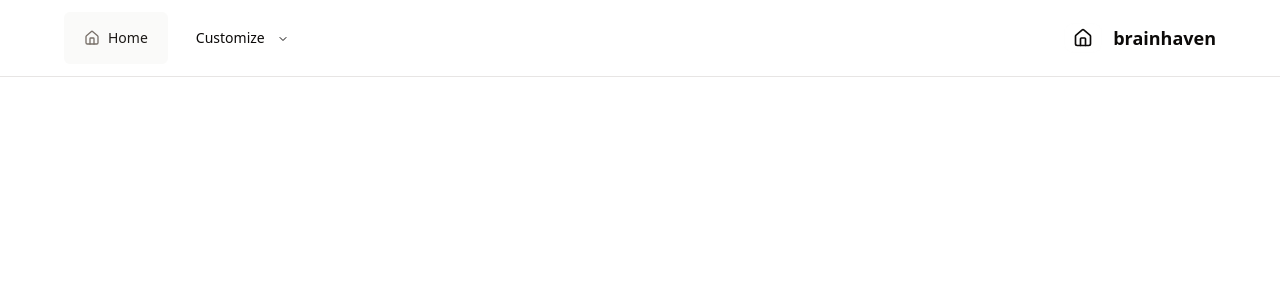
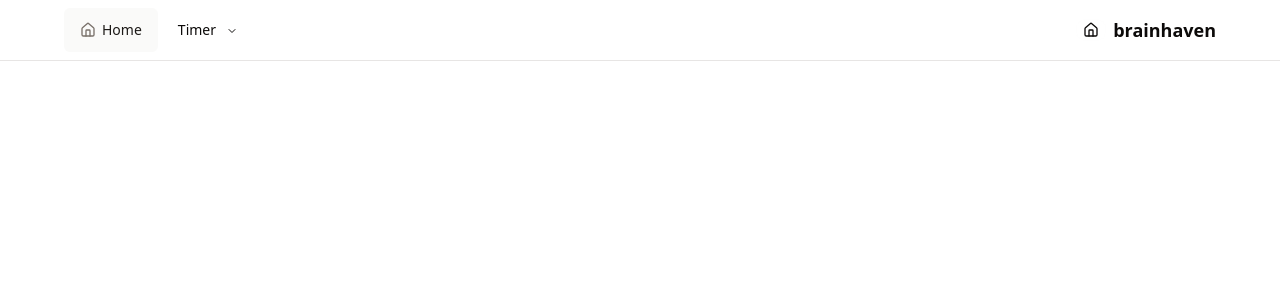
Before and after one commit to ishi-pishi/brainhaven, a React (Vite) app in the folder client/: page /timer in a window 1280 px wide. Shown: the top 300 px of the page. Built offline with nearby package versions, Linux system fonts and the light colour scheme.

Commit message:
Minor UI fixes

```diff
--- a/client/src/App.tsx
+++ b/client/src/App.tsx
@@ -2,9 +2,10 @@ import { BrowserRouter as Router, Routes, Route } from "react-router-dom";
 
 // Pages
 import { LandingPage } from "./pages/Landing/LandingPage";
+import { SignupPage } from "./pages/Landing/SignupPage";
+
 import { SettingsMenuPage } from "./pages/App/SettingsMenuPage"
 import { TimerPage } from "./pages/App/TimerPage"
-import { SignupPage } from "./pages/App/SignupPage";
 import { DashBoard } from "./pages/App/DashBoard";
 
 import { AppLayout } from "./components/Layout/AppLayout";
--- a/client/src/components/Layout/Navbar.tsx
+++ b/client/src/components/Layout/Navbar.tsx
@@ -1,4 +1,3 @@
-// components/Navbar.tsx
 import React from "react";
 import { NavLink } from "react-router-dom";
 
@@ -12,10 +11,6 @@ import {
   navigationMenuTriggerStyle,
 } from "@/components/ui/navigation-menu";
 import { ClockIcon, SettingsIcon, HomeIcon } from "lucide-react";
-
-/**
- *  Navbar for React Router.
- */
 
 function DropdownItem({
   to,
@@ -35,16 +30,16 @@ function DropdownItem({
           to={to}
           className={({ isActive }) =>
             [
-              "block rounded-md px-3 py-2 transition-all duration-200",
+              "block rounded-md px-2 py-1 transition-all duration-200",
               "hover:translate-y-0.5 focus:shadow-lg focus:outline-none",
               isActive ? "bg-muted/60 font-semibold" : "bg-transparent",
             ].join(" ")
           }
         >
-          <div className="flex items-start gap-3">
+          <div className="flex items-start gap-2">
             {Icon ? (
               <div className="mt-0.5">
-                <Icon className="h-5 w-5" />
+                <Icon className="h-4 w-4" />
               </div>
             ) : null}
             <div>
@@ -64,11 +59,11 @@ function DropdownItem({
 
 export function Navbar() {
   return (
-    <nav className="fixed top-0 left-0 w-full z-50 border-b bg-background/80 backdrop-blur-md px-6 py-3">
+    <nav className="fixed top-0 left-0 w-full z-50 border-b bg-background/80 backdrop-blur-md px-6 py-2">
       <div className="max-w-6xl mx-auto flex items-center justify-between">
         {/* LEFT: menu */}
         <NavigationMenu>
-          <NavigationMenuList className="flex items-center gap-4">
+          <NavigationMenuList className="flex items-center gap-3">
             <NavigationMenuItem>
               <NavigationMenuLink asChild>
                 <NavLink
@@ -81,7 +76,7 @@ export function Navbar() {
                       : " hover:bg-muted/10")
                   }
                 >
-                  <span className="inline-flex items-center gap-2 px-3 py-2 rounded-md">
+                  <span className="inline-flex items-center gap-1.5 px-2 py-1 rounded-md">
                     <HomeIcon className="h-4 w-4" />
                     Home
                   </span>
@@ -90,8 +85,8 @@ export function Navbar() {
             </NavigationMenuItem>
 
             <NavigationMenuItem>
-              <NavigationMenuTrigger className="inline-flex items-center gap-2 px-3 py-2 rounded-md">
-                Customize
+              <NavigationMenuTrigger className="inline-flex items-center gap-1.5 px-2 py-1 rounded-md">
+                Timer
               </NavigationMenuTrigger>
               <NavigationMenuContent>
                 <ul className="grid gap-2 md:w-105 lg:w-130 lg:grid-cols-[.9fr_1fr] p-4">
@@ -111,7 +106,7 @@ export function Navbar() {
                     to="/timer"
                     Icon={ClockIcon}
                     title="Timer"
-                    description="Set work/break lengths and start a session."
+                    description="Start a pomodoro session."
                   />
                   <DropdownItem
                     to="/timer-menu"
@@ -126,10 +121,10 @@ export function Navbar() {
         </NavigationMenu>
 
         {/* RIGHT: logo + login */}
-        <div className="flex items-center gap-4">
-          <div className="flex items-center gap-3">
-            <div className="rounded-md px-2 py-1 ring-1 ring-muted/10">
-              <HomeIcon className="h-5 w-5" />
+        <div className="flex items-center gap-3">
+          <div className="flex items-center gap-2">
+            <div className="rounded-md px-1.5 py-0.5 ring-1 ring-muted/10">
+              <HomeIcon className="h-4 w-4" />
             </div>
             <div className="text-lg font-semibold">brainhaven</div>
           </div>
--- /dev/null
+++ b/client/src/hooks/smallHooks.ts
@@ -0,0 +1,12 @@
+import { useEffect } from "react";
+
+export function useDisableScroll() {
+  useEffect(() => {
+    const original = document.body.style.overflow;
+    document.body.style.overflow = "hidden";
+
+    return () => {
+      document.body.style.overflow = original;
+    };
+  }, []);
+}
--- a/client/src/pages/App/SettingsMenuPage.tsx
+++ b/client/src/pages/App/SettingsMenuPage.tsx
@@ -1,8 +1,11 @@
+import { useDisableScroll } from "@/hooks/smallHooks";
 import { SettingsMenu } from "@/components/TimerSettings/SettingsMenu";
 
 export function SettingsMenuPage() {
+  useDisableScroll();
+
   return (
-    <div className="flex justify-center items-center min-h-screen">
+    <div className="flex justify-center items-center h-screen">
       <SettingsMenu />
     </div>
   );
--- a/client/src/pages/App/TimerPage.tsx
+++ b/client/src/pages/App/TimerPage.tsx
@@ -1,11 +1,16 @@
 import { useEffect } from "react";
+import { useNavigate } from "react-router-dom";
+
+import { useDisableScroll } from "@/hooks/smallHooks";
+
+import { ActiveSession } from "@/logic/timer/ActiveSession";
 import { TimerSection } from "@/components/Timer/TimerSection";
-import { ActiveSession } from "@/logic/timer/ActiveSession";
-import { useNavigate } from "react-router-dom";
+
 
 export function TimerPage() {
   const navigate = useNavigate();
   const session = ActiveSession.getInstance();
+  useDisableScroll();
 
   useEffect(() => {
     if (!session) return;
@@ -26,7 +31,7 @@ export function TimerPage() {
   }
 
   return (
-    <div className="flex flex-col items-center justify-center min-h-screen">
+    <div className="flex flex-col items-center justify-center h-screen">
       <TimerSection />
     </div>
   );
```
Also changed, not shown: client/src/pages/Landing/SignupPage.tsx (renamed from client/src/pages/App/SignupPage.tsx).
